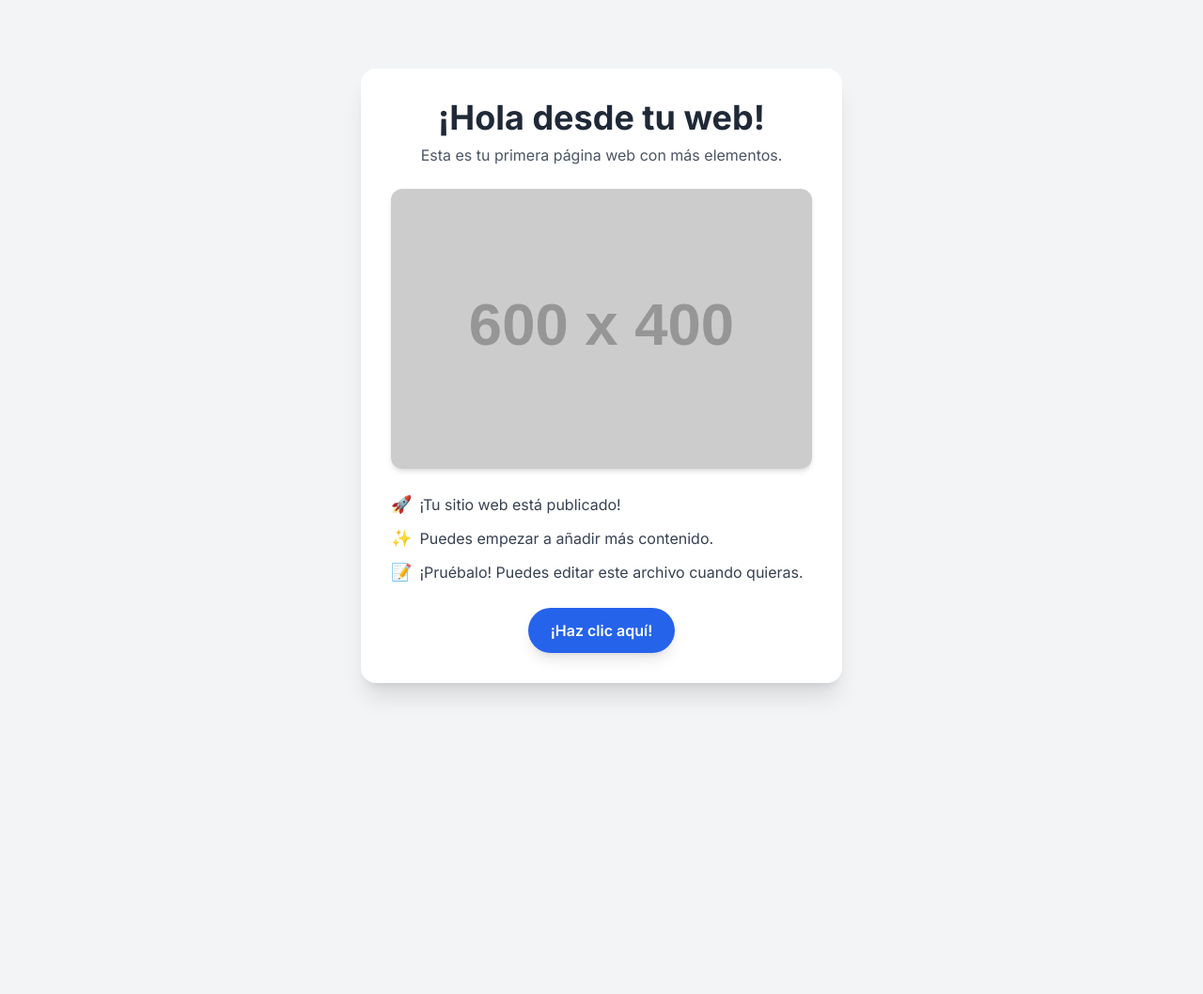
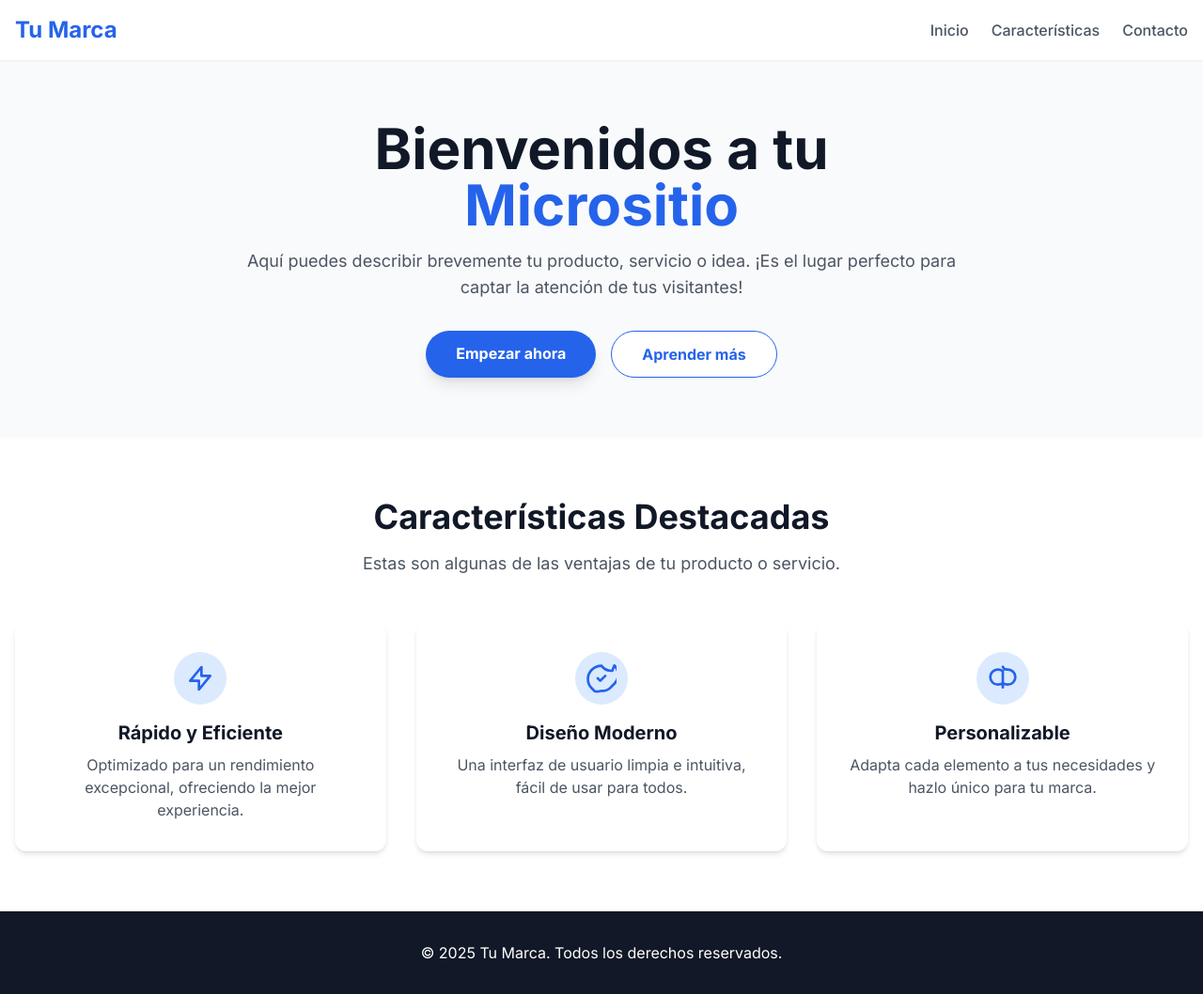
Before and after one commit to CharlyRag/alma, a plain HTML site: page index.html in a window 1280 px wide. Shown: the whole page at 94% size. Before the commit the page ends 800 px from the top, so only its background shows below. Drawn offline with nearby package versions, Linux system fonts and the light colour scheme; placeholder pictures from the web are drawn by us.

Commit message:
Add files via upload

```diff
--- a/index.html
+++ b/index.html
@@ -1,65 +1,132 @@
-<!-- Este es el código actualizado para tu página web. -->
-<!-- Usamos Tailwind CSS para los estilos, cargado desde un CDN. -->
-<!-- La fuente 'Inter' se usa para un diseño limpio. -->
+<!--
+Este es el código completo para un micrositio.
+Incluye una estructura básica con un encabezado, una sección principal,
+una sección de características y un pie de página.
+Todo está estilizado con Tailwind CSS para ser completamente responsivo.
+-->
 <!DOCTYPE html>
 <html lang="es">
 <head>
     <meta charset="UTF-8">
     <meta name="viewport" content="width=device-width, initial-scale=1.0">
-    <title>¡Mi Primera Web con Estilo!</title>
+    <title>Micrositio Profesional</title>
     <!-- Carga de Tailwind CSS para un diseño moderno y responsive -->
     <script src="https://cdn.tailwindcss.com"></script>
     <link rel="preconnect" href="https://fonts.googleapis.com">
     <link rel="preconnect" href="https://fonts.gstatic.com" crossorigin>
-    <link href="https://fonts.googleapis.com/css2?family=Inter:wght@400;600;700&display=swap" rel="stylesheet">
+    <link href="https://fonts.googleapis.com/css2?family=Inter:wght@400;500;600;700&display=swap" rel="stylesheet">
     <style>
         body {
             font-family: 'Inter', sans-serif;
         }
     </style>
 </head>
-<body class="bg-gray-100 flex items-center justify-center min-h-screen p-4">
+<body class="bg-gray-50 text-gray-800">
 
-    <!-- Contenedor principal de la tarjeta con sombra y esquinas redondeadas -->
-    <div class="bg-white p-8 rounded-2xl shadow-xl max-w-lg w-full text-center">
-        <!-- Título principal de la página -->
-        <h1 class="text-4xl font-bold text-gray-800 mb-2">¡Hola desde tu web!</h1>
+    <!-- Barra de Navegación (Header) -->
+    <header class="bg-white shadow-sm sticky top-0 z-50">
+        <nav class="container mx-auto px-4 py-4 flex justify-between items-center">
+            <a href="#" class="text-2xl font-bold text-blue-600">
+                Tu Marca
+            </a>
+            <div class="hidden md:flex space-x-6 font-medium">
+                <a href="#" class="text-gray-600 hover:text-blue-600 transition-colors">Inicio</a>
+                <a href="#" class="text-gray-600 hover:text-blue-600 transition-colors">Características</a>
+                <a href="#" class="text-gray-600 hover:text-blue-600 transition-colors">Contacto</a>
+            </div>
+            <!-- Botón de menú para dispositivos móviles (oculto en escritorio) -->
+            <button class="md:hidden text-gray-600 hover:text-blue-600 focus:outline-none">
+                <svg xmlns="http://www.w3.org/2000/svg" class="h-6 w-6" fill="none" viewBox="0 0 24 24" stroke="currentColor">
+                    <path stroke-linecap="round" stroke-linejoin="round" stroke-width="2" d="M4 6h16M4 12h16M4 18h16" />
+                </svg>
+            </button>
+        </nav>
+    </header>
 
-        <!-- Subtítulo o descripción -->
-        <p class="text-gray-600 mb-6">Esta es tu primera página web con más elementos.</p>
+    <!-- Sección Principal (Hero) -->
+    <main class="container mx-auto px-4 py-16 text-center">
+        <div class="max-w-3xl mx-auto">
+            <h1 class="text-5xl md:text-6xl font-extrabold text-gray-900 leading-tight mb-4">
+                Bienvenidos a tu <span class="text-blue-600">Micrositio</span>
+            </h1>
+            <p class="text-lg text-gray-600 mb-8">
+                Aquí puedes describir brevemente tu producto, servicio o idea.
+                ¡Es el lugar perfecto para captar la atención de tus visitantes!
+            </p>
+            <div class="flex flex-col sm:flex-row justify-center gap-4">
+                <a href="#" class="bg-blue-600 text-white font-bold py-3 px-8 rounded-full shadow-lg hover:bg-blue-700 transition-colors">
+                    Empezar ahora
+                </a>
+                <a href="#" class="bg-white text-blue-600 font-bold py-3 px-8 rounded-full border border-blue-600 hover:bg-gray-100 transition-colors">
+                    Aprender más
+                </a>
+            </div>
+        </div>
+    </main>
 
-        <!-- Imagen de ejemplo para ilustrar el contenido -->
-        <img
-            src="https://placehold.co/600x400/94A3B8/FFFFFF?text=Tu+Imagen+Aqui"
-            alt="Ilustración de un paisaje genérico"
-            class="rounded-xl w-full mb-6 shadow-md"
-            onerror="this.src='https://placehold.co/600x400/94A3B8/FFFFFF?text=Imagen+no+disponible'"
-        >
+    <!-- Sección de Características -->
+    <section class="bg-white py-16">
+        <div class="container mx-auto px-4 text-center">
+            <h2 class="text-3xl md:text-4xl font-bold text-gray-900 mb-4">
+                Características Destacadas
+            </h2>
+            <p class="text-lg text-gray-600 mb-12 max-w-2xl mx-auto">
+                Estas son algunas de las ventajas de tu producto o servicio.
+            </p>
 
-        <!-- Lista de elementos de ejemplo -->
-        <ul class="list-none text-left space-y-2 text-gray-700 mb-6">
-            <li class="flex items-center">
-                <!-- Icono de un cohete como elemento visual -->
-                <span class="mr-2 text-lg">🚀</span>
-                <span>¡Tu sitio web está publicado!</span>
-            </li>
-            <li class="flex items-center">
-                <!-- Icono de una estrella para destacar -->
-                <span class="mr-2 text-lg">✨</span>
-                <span>Puedes empezar a añadir más contenido.</span>
-            </li>
-            <li class="flex items-center">
-                <!-- Icono de un lápiz para sugerir ediciones -->
-                <span class="mr-2 text-lg">📝</span>
-                <span>¡Pruébalo! Puedes editar este archivo cuando quieras.</span>
-            </li>
-        </ul>
+            <div class="grid grid-cols-1 md:grid-cols-3 gap-8">
+                <!-- Tarjeta de Característica 1 -->
+                <div class="p-8 bg-white rounded-xl shadow-md transform transition-transform hover:scale-105">
+                    <div class="flex justify-center mb-4">
+                        <div class="bg-blue-100 text-blue-600 p-3 rounded-full">
+                            <svg xmlns="http://www.w3.org/2000/svg" class="h-8 w-8" fill="none" viewBox="0 0 24 24" stroke="currentColor">
+                                <path stroke-linecap="round" stroke-linejoin="round" stroke-width="2" d="M13 10V3L4 14h7v7l9-11h-7z" />
+                            </svg>
+                        </div>
+                    </div>
+                    <h3 class="text-xl font-bold text-gray-900 mb-2">Rápido y Eficiente</h3>
+                    <p class="text-gray-600">
+                        Optimizado para un rendimiento excepcional, ofreciendo la mejor experiencia.
+                    </p>
+                </div>
+                <!-- Tarjeta de Característica 2 -->
+                <div class="p-8 bg-white rounded-xl shadow-md transform transition-transform hover:scale-105">
+                    <div class="flex justify-center mb-4">
+                        <div class="bg-blue-100 text-blue-600 p-3 rounded-full">
+                            <svg xmlns="http://www.w3.org/2000/svg" class="h-8 w-8" fill="none" viewBox="0 0 24 24" stroke="currentColor">
+                                <path stroke-linecap="round" stroke-linejoin="round" stroke-width="2" d="M9 12l2 2 4-4m5.618-4.018A9.955 9.955 0 0112 2c-2.978 0-5.772 1.168-7.828 3.222-4.045 4.045-4.045 10.59 0 14.635l2.42 2.42A10 10 0 0012 22a10 10 0 007.828-3.222l2.42-2.42c4.045-4.045 4.045-10.59 0-14.635z" />
+                            </svg>
+                        </div>
+                    </div>
+                    <h3 class="text-xl font-bold text-gray-900 mb-2">Diseño Moderno</h3>
+                    <p class="text-gray-600">
+                        Una interfaz de usuario limpia e intuitiva, fácil de usar para todos.
+                    </p>
+                </div>
+                <!-- Tarjeta de Característica 3 -->
+                <div class="p-8 bg-white rounded-xl shadow-md transform transition-transform hover:scale-105">
+                    <div class="flex justify-center mb-4">
+                        <div class="bg-blue-100 text-blue-600 p-3 rounded-full">
+                            <svg xmlns="http://www.w3.org/2000/svg" class="h-8 w-8" fill="none" viewBox="0 0 24 24" stroke="currentColor">
+                                <path stroke-linecap="round" stroke-linejoin="round" stroke-width="2" d="M12 6.253v13m0-13C10.832 5.462 9.497 5 8 5c-3.314 0-6 2.686-6 6s2.686 6 6 6c1.497 0 2.832-.462 4-1.253m0-13C13.168 5.462 14.503 5 16 5c3.314 0 6 2.686 6 6s-2.686 6-6 6c-1.497 0-2.832-.462-4-1.253" />
+                            </svg>
+                        </div>
+                    </div>
+                    <h3 class="text-xl font-bold text-gray-900 mb-2">Personalizable</h3>
+                    <p class="text-gray-600">
+                        Adapta cada elemento a tus necesidades y hazlo único para tu marca.
+                    </p>
+                </div>
+            </div>
+        </div>
+    </section>
 
-        <!-- Botón de llamada a la acción -->
-        <button class="bg-blue-600 text-white font-semibold py-3 px-6 rounded-full shadow-lg hover:bg-blue-700 transition-all duration-300">
-            ¡Haz clic aquí!
-        </button>
-    </div>
+    <!-- Pie de Página (Footer) -->
+    <footer class="bg-gray-900 text-white py-8">
+        <div class="container mx-auto px-4 text-center">
+            <p>&copy; 2025 Tu Marca. Todos los derechos reservados.</p>
+        </div>
+    </footer>
 
 </body>
 </html>
```
